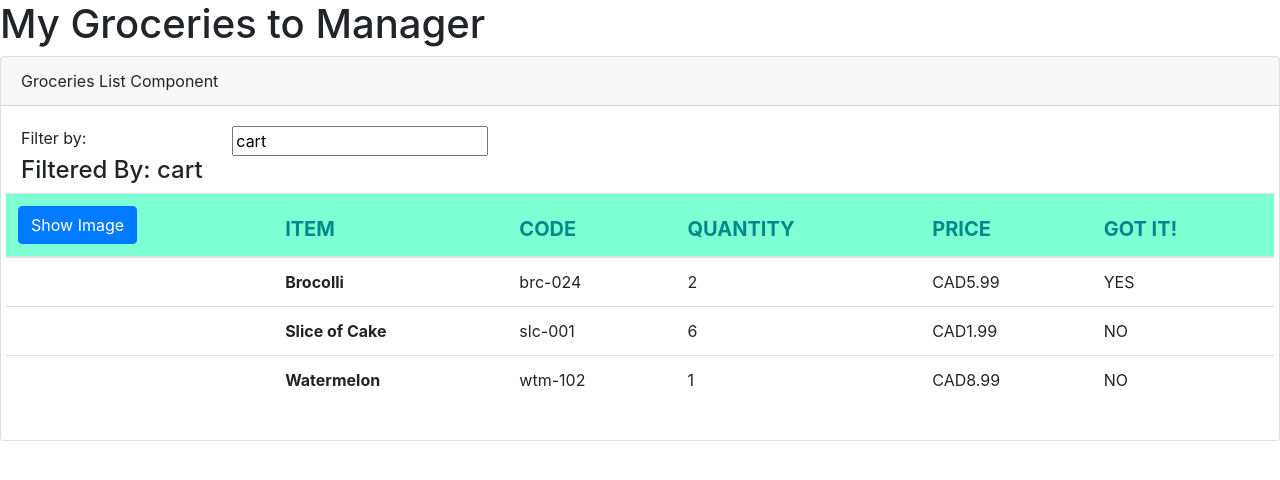
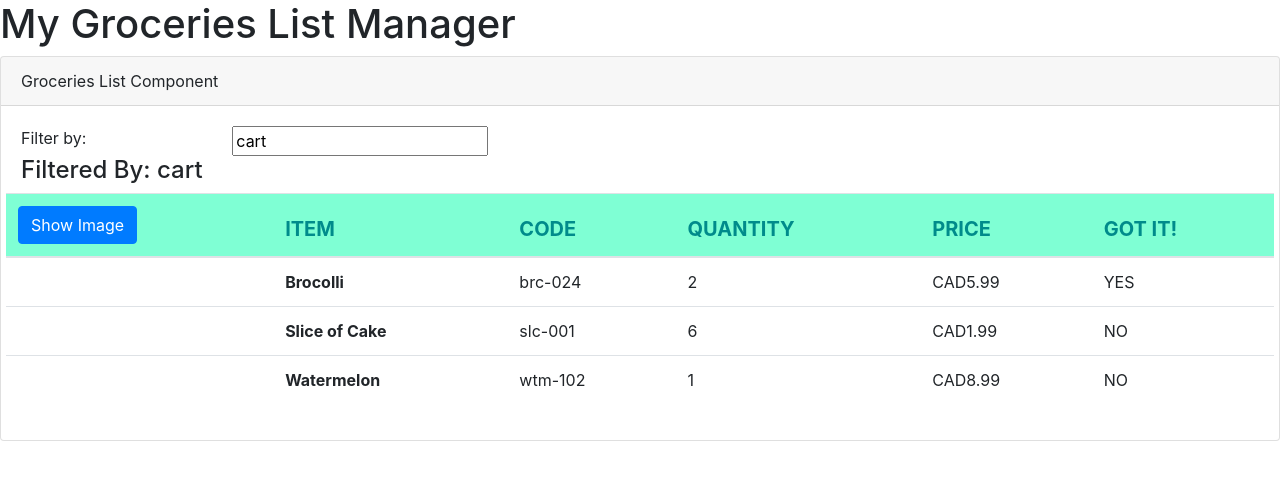
Before and after one commit to hina-raza/Grocery-List-Application, an Angular app: page / in a window 1280 px wide. Shown: the top 480 px of the page. Built offline with nearby package versions, Linux system fonts and the light colour scheme.

Commit message:
general update

```diff
--- a/src/app/app.component.ts
+++ b/src/app/app.component.ts
@@ -11,5 +11,5 @@ import { Component } from '@angular/core';
 })
 
 export class AppComponent{
-  pageTitle: string = 'My Groceries to Manager';
+  pageTitle: string = 'My Groceries List Manager';
 }
```
